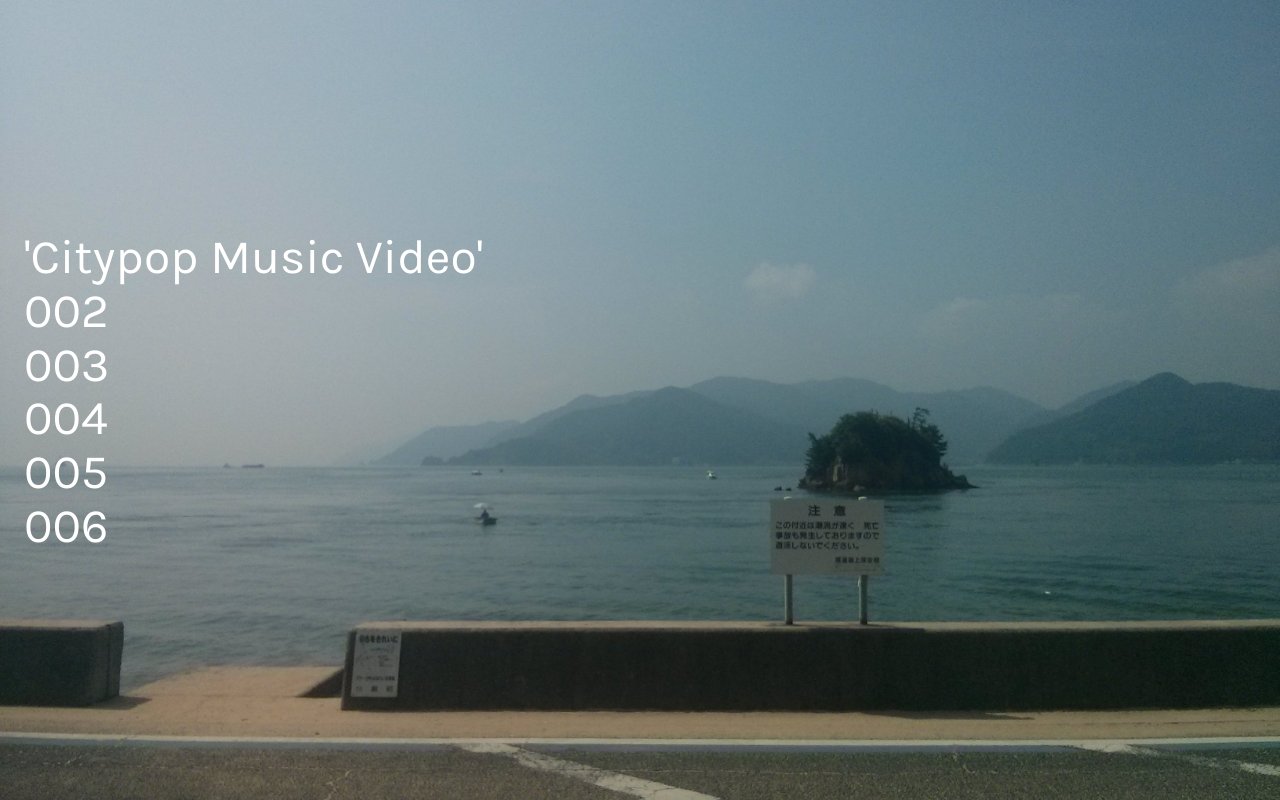
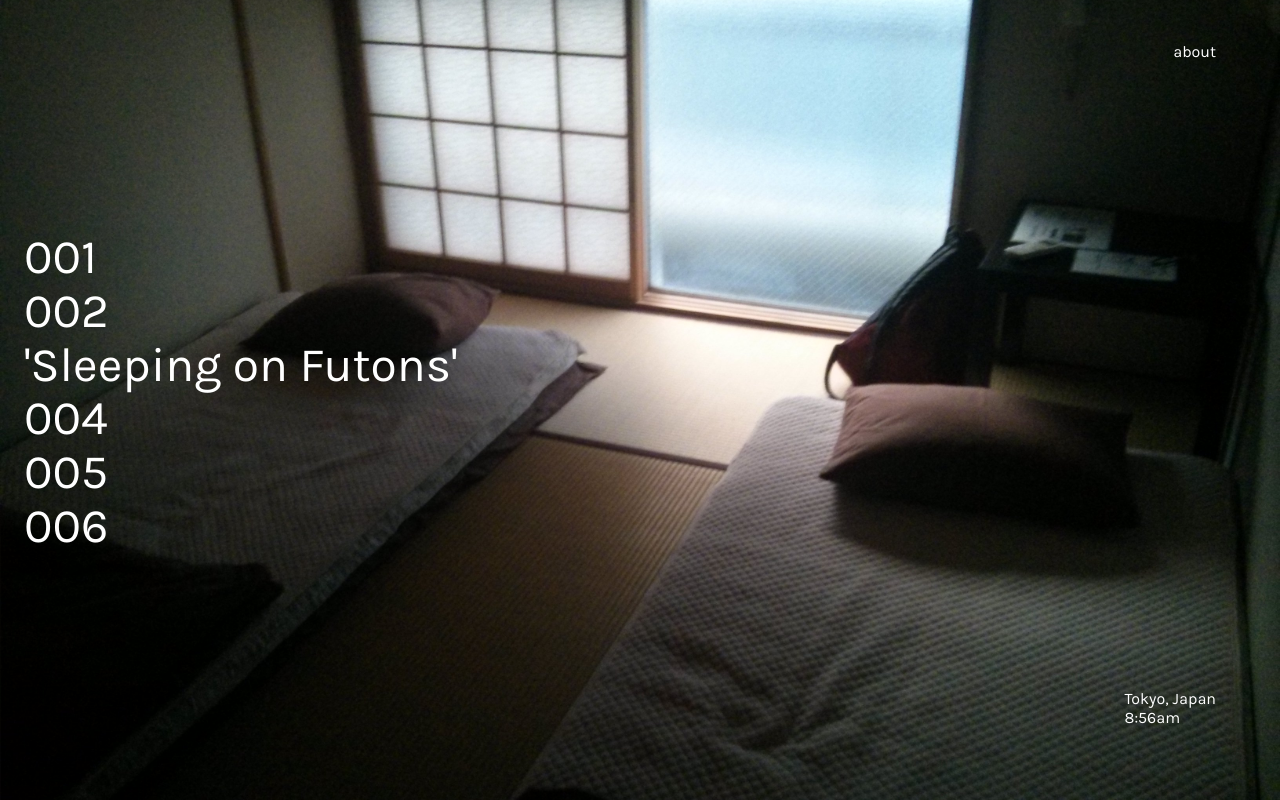
Before and after one commit to philchapdelaine/Photographs, a Gatsby site: page / in a window 1280 px wide. Built offline with nearby package versions, Linux system fonts and the light colour scheme; Gatsby itself is replaced by a stand-in of ours.

Commit message:
lots of styling

```diff
--- a/src/components/content.css
+++ b/src/components/content.css
@@ -18,6 +18,21 @@
     margin-bottom: 1rem;
 }
 
+.about {
+    position: absolute;
+    top: 5%;
+    right: 5%;
+}
+
+.description-container {
+    font-size: 1rem;
+    position: absolute;
+    bottom: 5%;
+    right: 5%;
+    margin-bottom: 2rem;
+    line-height: 0.5cm;
+}
+
 .image {
     height: 100vh;
     z-index: -1;
--- a/src/components/content.js
+++ b/src/components/content.js
@@ -13,48 +13,58 @@ import lake from '../images/lake.jpg'
 const pictures = [
     {
         inactive: "001",
-        name: "'Citypop Music Video'",
+        name: "'Going Going Home'",
         textColour: "white",
-        image: sign
+        image: sign,
+        location: "Onomichi, Japan",
+        time: "2:08pm"
     },
     {
         inactive: "002",
         name: "'Evening at Mel's'",
         textColour: "white",
-        image: mels
+        image: mels,
+        location: "Osaka, Japan",
+        time: "10:26pm"
     },
     {
         inactive: "003",
-        name: "'Sleeping'",
+        name: "'Sleeping on Futons'",
         textColour: "white",
-        image: ryokan
+        image: ryokan,
+        location: "Tokyo, Japan",
+        time: "8:56am"
     },
     {
         inactive: "004",
-        name: "Fishing Boat?",
+        name: "'Ghibli Movie'",
         textColour: "white",
-        image: boat
+        image: boat,
+        location: "Onomichi, Japan",
+        time: "2:43pm"
     },
     {
         inactive: "005",
-        name: "untitled 3",
+        name: "'Late Night Eats'",
         textColour: "white",
-        image: montreal_shop
+        image: montreal_shop,
+        location: "Montreal, Canada",
+        time: "10:32pm"
     },
     {
         inactive: "006",
-        name: "untitled 6",
+        name: "'Nothing Out Here'",
         textColour: "white",
-        image: lake
+        image: lake,
+        location: "Nelson, Canada",
+        time: "3:05pm"
     }
 ];
 
 
 
 const Content = () => {
-    const [active, setActive] = React.useState(0);
-    let signGatsby = getImage(pictures[0].image);
-
+    const [active, setActive] = React.useState(2);
 
     return(
         <div className="content-container">
@@ -72,6 +82,13 @@ const Content = () => {
                 })
                 }
             </ul>
+            <div className='about'>
+                about
+            </div>
+            <div className='description-container'>
+                <div>{pictures[active].location}</div>
+                <div>{pictures[active].time}</div>
+            </div>
             <div>
                 <img
                 className="fill-window"
```
